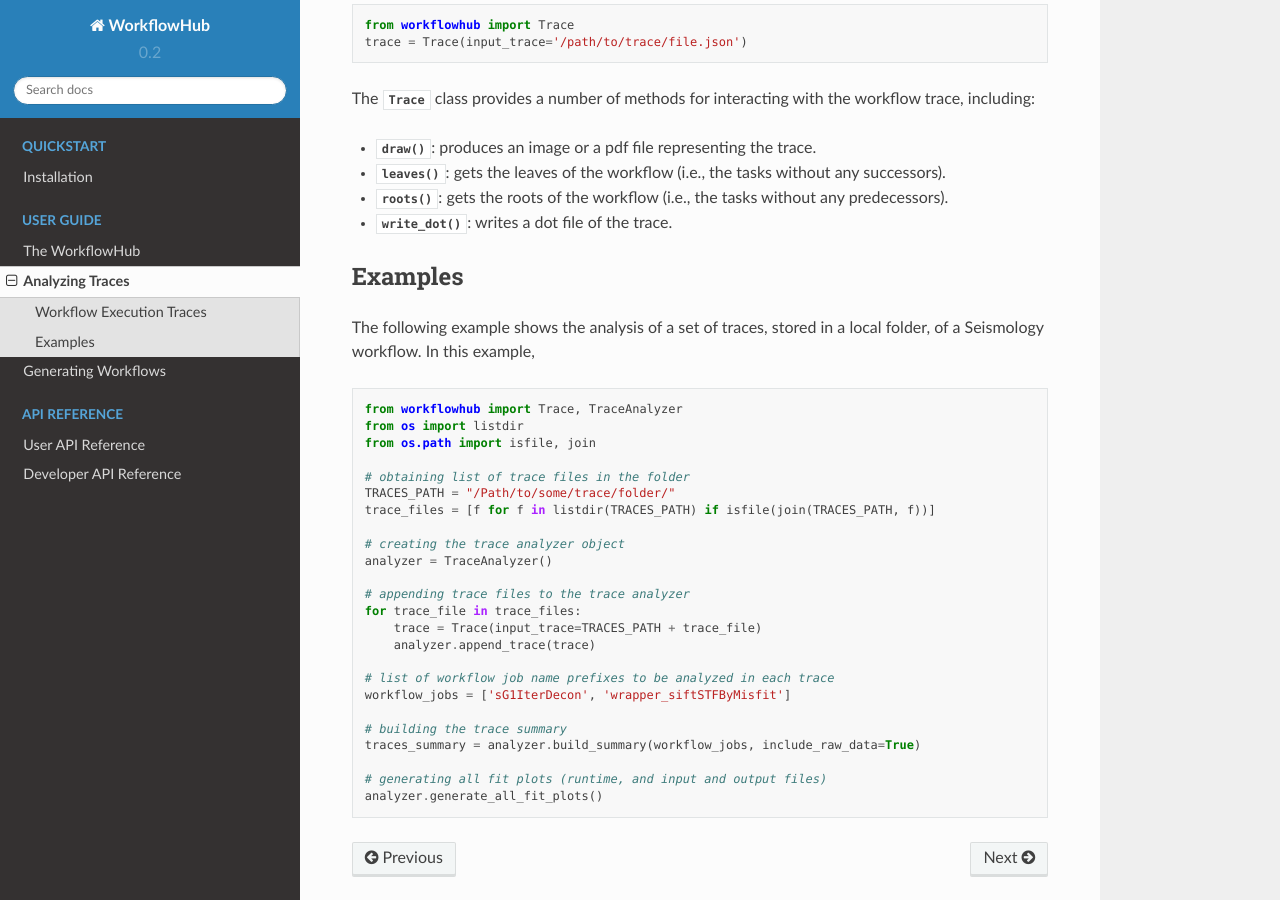
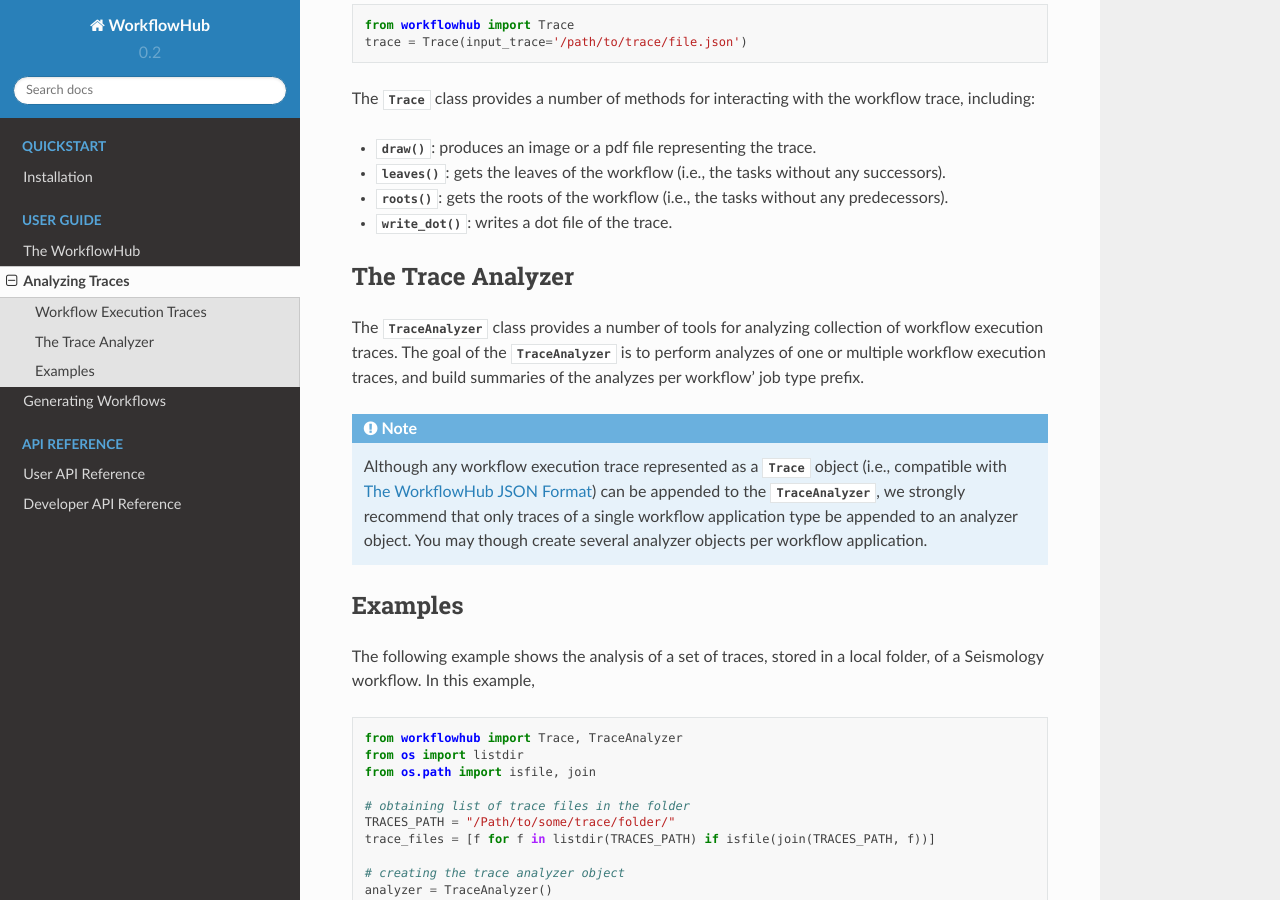
Before and after one commit to wfcommons/WfCommons, a Sphinx documentation site: the page built from docs/source/analyzing_traces.rst, in a window 1280 px wide and 900 px high, scrolled down 597 px. Built offline with Sphinx 7.4.7 and the Read the Docs theme 2.0.0, drawn with Linux system fonts in a browser that asks for light colours.

Commit message:
improving analyzing traces documentation

```diff
--- a/docs/source/analyzing_traces.rst
+++ b/docs/source/analyzing_traces.rst
@@ -37,6 +37,27 @@ methods for interacting with the workflow trace, including:
 - :meth:`~workflowhub.trace.trace.Trace.roots`: gets the roots of the workflow (i.e., the tasks without any predecessors).
 - :meth:`~workflowhub.trace.trace.Trace.write_dot`: writes a dot file of the trace.
 
+The Trace Analyzer
+------------------
+
+The :class:`~workflowhub.trace.trace_analyzer.TraceAnalyzer` class provides
+a number of tools for analyzing collection of workflow execution traces. The
+goal of the :class:`~workflowhub.trace.trace_analyzer.TraceAnalyzer` is to
+perform analyzes of one or multiple workflow execution traces, and build
+summaries of the analyzes per workflow' job type prefix.
+
+.. note::
+
+    Although any workflow execution trace represented as a
+    :class:`~workflowhub.trace.trace.Trace` object (i.e., compatible with
+    :ref:`json-format-label`) can be appended to the
+    :class:`~workflowhub.trace.trace_analyzer.TraceAnalyzer`, we strongly
+    recommend that only traces of a single workflow application type be
+    appended to an analyzer object. You may though create several analyzer
+    objects per workflow application.
+
+
+
 Examples
 --------
 
--- a/docs/source/generating_workflows.rst
+++ b/docs/source/generating_workflows.rst
@@ -56,8 +56,8 @@ The current list of available workflow recipes include:
 - :class:`~workflowhub.generator.workflow.seismology_recipe.SeismologyRecipe`: :code:`from workflowhub.generator import SeismologyRecipe`
 - :class:`~workflowhub.generator.workflow.soykb_recipe.SoyKBRecipe`: :code:`from workflowhub.generator import SoyKBRecipe`
 
-Generating Synthetic Workflows
-------------------------------
+The Workflow Generator
+----------------------
 
 Synthetic workflow traces are generated using the
 :class:`~workflowhub.generator.generator.WorkflowGenerator` class. This
--- a/docs/source/introduction.rst
+++ b/docs/source/introduction.rst
@@ -11,3 +11,7 @@ The WorkflowHub
 
 The WorkflowHub JSON Format
 ---------------------------
+
+The
+`WorkflowHub JSON schema GitHub <https://github.com/workflowhub/workflow-schema>`_
+repository.
```
